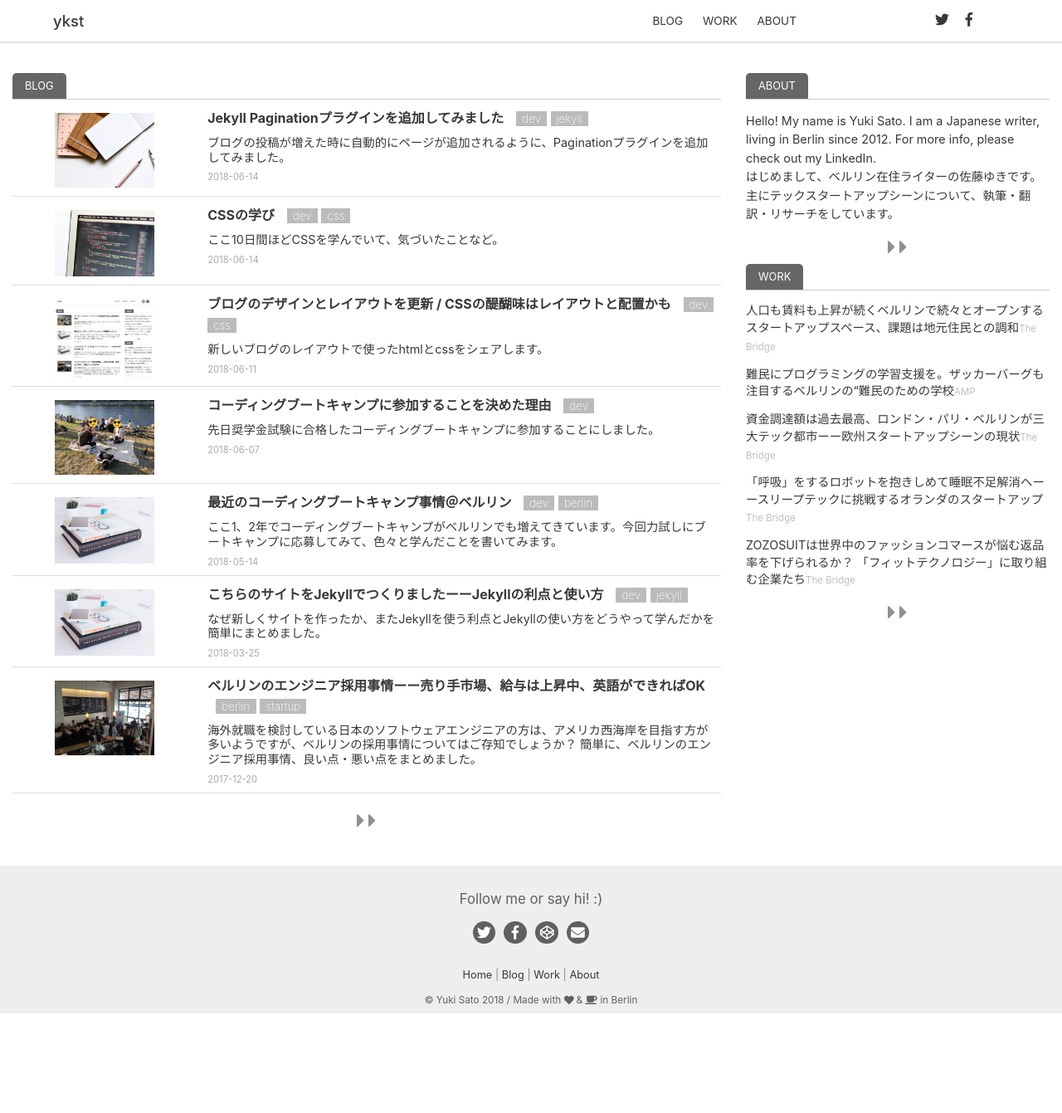
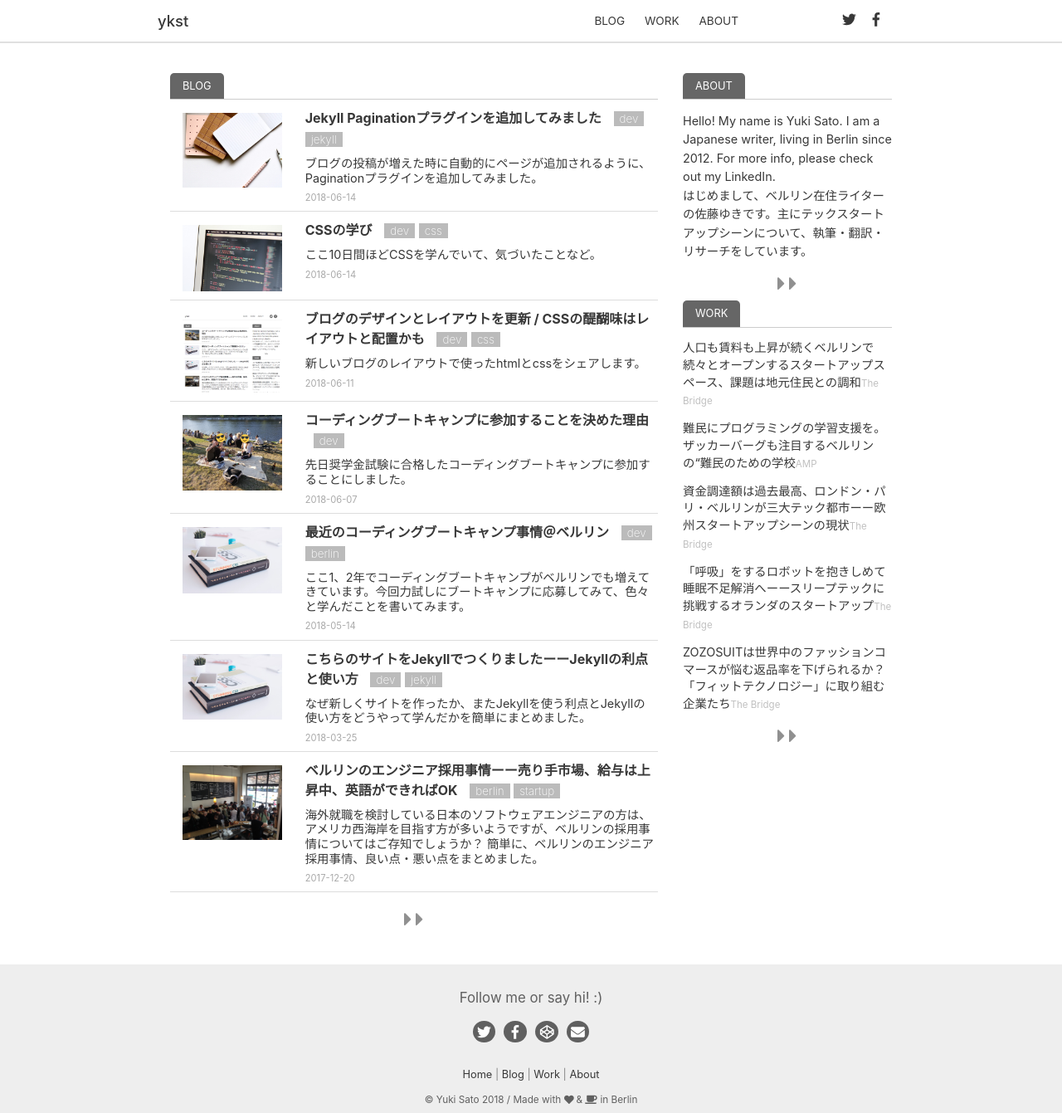
Before and after one commit to youxiberlin/blog, a Jekyll site: the page built from index.md, in a window 1280 px wide. Shown: the whole page at 83% size. Built offline with Jekyll 4.4.1, drawn with Linux system fonts in a browser that asks for light colours; nearby versions of some CDN libraries; before the commit the page ends 1221 px from its top, so only the background shows below that.

Commit message:
modified container width

```diff
--- a/_sass/_layout-base.scss
+++ b/_sass/_layout-base.scss
@@ -25,6 +25,10 @@ nav {
       }
 }
 
+.nav-container {
+  width: 1000px;
+  margin: 0 auto;
+}
 
 .nav-left {
    flex-basis: 20%;
@@ -65,6 +69,10 @@ section {
   position: relative;
 }
 
+.top-container {
+  width: 900px;
+  margin: 20px auto 0px;
+}
 
 footer {
   background: #eee;
@@ -267,6 +275,10 @@ footer {
     padding-left: 20px;
   }
 
+  .top-container {
+    width: 95%;
+  }
+
   .section-one-column {
     width: 90%;
     margin: auto;
```
